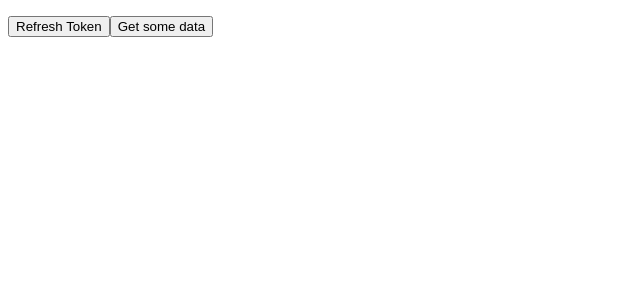
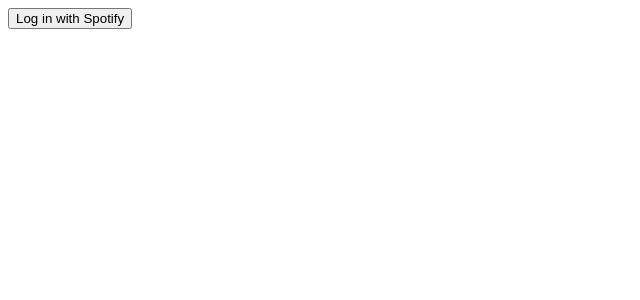
Before and after one commit to Adrien-GOGOIS/spotifaille, a React (Create React App) app: page / in a window 1280 px wide. Shown: the top 300 px of the page, without its empty margins (0-640 px from the left). Built offline with nearby package versions, Linux system fonts and the light colour scheme.

Commit message:
Get the good token to call private user info on API

```diff
--- a/package.json
+++ b/package.json
@@ -12,6 +12,7 @@
     "@types/react-dom": "^18.2.5",
     "react": "^18.2.0",
     "react-dom": "^18.2.0",
+    "react-router-dom": "^6.13.0",
     "react-scripts": "5.0.1",
     "typescript": "^4.9.5",
     "web-vitals": "^2.1.4"
--- a/src/App.tsx
+++ b/src/App.tsx
@@ -1,45 +1,12 @@
-import React from 'react';
-import { favoritesService } from './services/favorites.service';
+import {Routes, Route } from "react-router-dom";
+import Homepage from "./components/Homepage";
 
-const App: React.FunctionComponent = () => {
-	let token: string = '';
-	const connect = async () => {
-		try {
-			const response = await fetch("https://accounts.spotify.com/api/token", {
-				method: "POST",
-				headers: {
-					"Content-Type": "application/x-www-form-urlencoded",
-				},
-				body: "grant_type=client_credentials&client_id=1af9eba0816d4494b162a17b1d1a4e9a&client_secret=db12d2718436458aac3b09ed3aa1d482",
-			})
-			const result = await response.json();
-			console.log(result.access_token);
-			token = result.access_token;
-		} catch {
-			console.log('error');
-		}
-	  }
-
-	  const getData = async () => {
-		const response = await fetch("https://api.spotify.com/v1/artists/4Z8W4fKeB5YxbusRsdQVPb", {
-			headers: {
-				"Authorization": "Bearer  " + token
-			}
-		});
-		const jsonData = await response.json();
-		console.log(jsonData);
-	  }
-
-	return (
-	  <>
-	  <div>
-		<p>
-			<button onClick={connect}>Refresh Token</button>
-			<button onClick={getData}>Get some data</button>
-		</p>
-	  </div>
-	  </>
-	);
-  };
-
-export default App;
+export default function App() {
+  return (
+	<>
+	<Routes>
+        <Route path="/" element={<Homepage />}/>
+      </Routes>
+	</>
+  );
+}
--- /dev/null
+++ b/src/components/Homepage.tsx
@@ -0,0 +1,49 @@
+
+import React, { FunctionComponent, useEffect, useState } from 'react';
+import { getAuthorizeHref, getHashParams } from '../services/connectToApi.service';
+import { Favorites } from '../types/types';
+
+const hashParams = getHashParams();
+const access_token = hashParams.access_token;
+
+const Homepage: FunctionComponent  = () => {
+	const [isLoggedIn, setLoggedIn] = useState<boolean>(false);
+	const [accessToken, setAccessToken] = useState<string>('');
+	const [data, setData] = useState<Favorites[]>([]);
+
+  useEffect(() => {
+    if (access_token) {
+      setLoggedIn(true);
+      setAccessToken(access_token);
+    }
+    // eslint-disable-next-line react-hooks/exhaustive-deps
+  }, []);
+
+  const getData = async () => {
+	const response = await fetch("https://api.spotify.com/v1/me/tracks", {
+		headers: {
+			"Authorization": "Bearer  " + accessToken
+		}
+	});
+	const jsonData = await response.json();
+	setData(jsonData.items)
+	console.log(data);
+}
+
+  return (
+    <div>
+      <div >
+        {!isLoggedIn &&
+          <button
+          aria-label="Log in using OAuth 2.0"
+          onClick={() => window.open(getAuthorizeHref(), '_self')}
+          >
+          Log in with Spotify
+          </button>}
+        {isLoggedIn && <button onClick={getData}>DATA</button>}
+      </div>
+    </div>
+  );
+}
+
+export default Homepage;
--- a/src/index.tsx
+++ b/src/index.tsx
@@ -1,5 +1,6 @@
 import React from 'react';
 import ReactDOM from 'react-dom/client';
+import { BrowserRouter } from 'react-router-dom';
 import App from './App';
 import reportWebVitals from './reportWebVitals';
 
@@ -8,7 +9,9 @@
 );
 root.render(
   <React.StrictMode>
-    <App />
+	<BrowserRouter>
+       <App />
+    </BrowserRouter>
   </React.StrictMode>
 );
 
--- /dev/null
+++ b/src/services/connectToApi.service.ts
@@ -0,0 +1,20 @@
+export const getHashParams = () => {
+	return window.location.hash
+	  .substring(1)
+	  .split("&")
+	  .reduce(function(initial: { [key: string]: any; }, item) {
+		if (item) {
+		  var parts = item.split("=");
+		  initial[parts[0]] = decodeURIComponent(parts[1]);
+		}
+		return initial;
+	  }, {});
+  }
+
+const authEndpoint = 'https://accounts.spotify.com/authorize';
+
+export const getAuthorizeHref = (): string => {
+  const clientId = '1af9eba0816d4494b162a17b1d1a4e9a';
+  const redirectUri = 'http://localhost:3000/';
+  return `${authEndpoint}?client_id=${clientId}&redirect_uri=${redirectUri}&scope=user-library-read&response_type=token`;
+}
--- /dev/null
+++ b/src/types/types.ts
@@ -0,0 +1,81 @@
+export type Favorites =
+	{
+		added_at: string;
+		track: {
+		  album: {
+			album_type: string;
+			total_tracks: number,
+			available_markets: string[],
+			external_urls: {
+			  spotify: string;
+			},
+			href: string;
+			id: string,
+			images: [
+			  {
+				url: string,
+				height: number,
+				width: number
+			  },
+			  {
+				url: string,
+				height: number,
+				width: number
+			  },
+			  {
+				url: string,
+				height: number,
+				width: number
+			  }
+			],
+			name: string,
+			release_date: string,
+			release_date_precision: string,
+			type: string,
+			uri: string,
+			artists: [
+			  {
+				external_urls: {
+				  spotify: string
+				},
+				href: string,
+				id: string,
+				name: string,
+				type: string,
+				uri: string
+			  }
+			]
+		  },
+		  artists: [
+			{
+			  external_urls: {
+				spotify: string
+			  },
+			  href: string,
+			  id: string,
+			  name: string,
+			  type: string,
+			  uri: string
+			}
+		  ],
+		  available_markets: string[],
+		  disc_number: number,
+		  duration_ms: number,
+		  explicit: boolean,
+		  external_ids: {
+			isrc: string
+		  },
+		  external_urls: {
+			spotify: string
+		  },
+		  href: string,
+		  id: string,
+		  name: string,
+		  popularity: number,
+		  preview_url: string,
+		  track_number: number,
+		  type: string,
+		  uri: string,
+		  is_local: boolean
+		}
+	  }
--- a/tsconfig.json
+++ b/tsconfig.json
@@ -1,6 +1,7 @@
 {
   "compilerOptions": {
-    "target": "es5",
+    "target": "es2015",
+	"downlevelIteration": true,
     "lib": [
       "dom",
       "dom.iterable",
```
Also changed, not shown: src/components/Favorites.tsx (added, +10 -0 lines), src/services/favorites.service.ts (deleted, +0 -7 lines), 1 other file (tests, documents, lock files or other folders).
